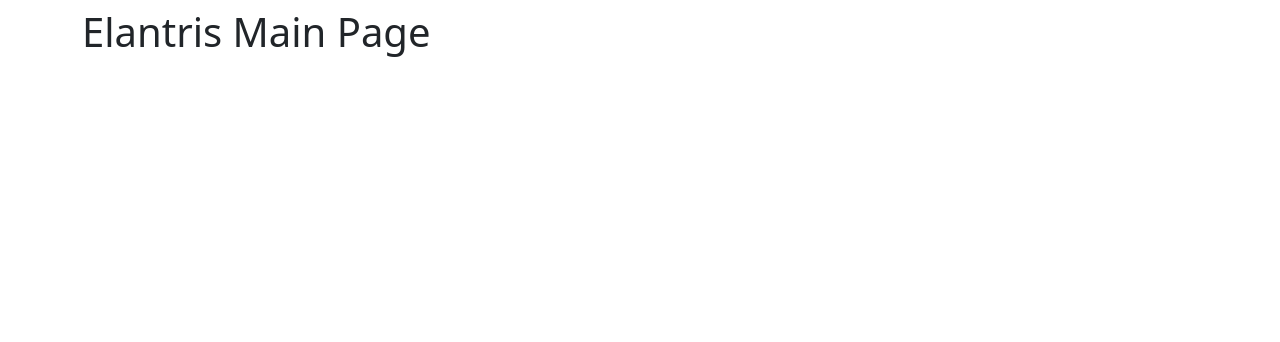
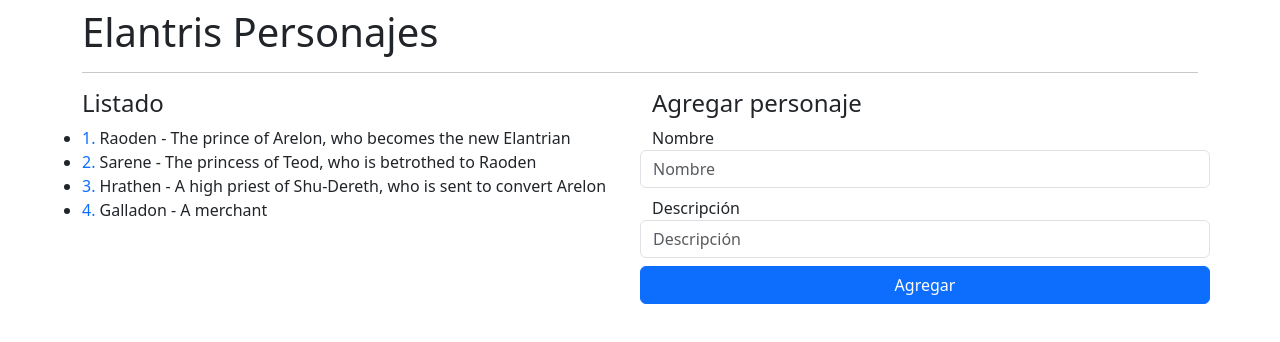
Before and after one commit to caindra/learning_angular, an Angular app in the folder 01-bases/: page / in a window 1280 px wide. Shown: the top 342 px of the page. Built offline with nearby package versions, Linux system fonts and the light colour scheme.

Commit message:
connecting components + introducting input

```diff
--- /dev/null
+++ b/01-bases/src/app/elantris/components/add-character/add-character.component.html
@@ -0,0 +1,8 @@
+<h4>Agregar personaje</h4>
+<form class="row">
+  <label for="nombre">Nombre</label>
+  <input class="form-control mb-2" name="nombre" id="nombre" type="text" placeholder="Nombre">
+  <label for="descripcion">Descripción</label>
+  <input class="form-control mb-2" name="descripcion" id="descripcion" type="text" placeholder="Descripción">
+  <button class="btn btn-primary">Agregar</button>
+</form>
--- /dev/null
+++ b/01-bases/src/app/elantris/components/list/list.component.html
@@ -0,0 +1,8 @@
+<h4>Listado</h4>
+<ul class="list-group">
+  <li *ngFor="let character of characterList; let i = index"
+    class="list-grpup-item">
+    <span class="text-primary">{{i + 1}}. </span>
+    <span>{{ character.name }}</span> - {{ character.description }}
+  </li>
+</ul>
--- /dev/null
+++ b/01-bases/src/app/elantris/components/list/list.component.ts
@@ -0,0 +1,20 @@
+import { Component, Input } from '@angular/core';
+import { Character } from '../../interfaces/character.interface';
+
+@Component({
+  selector: 'app-elantris-list',
+  standalone: false,
+
+  templateUrl: './list.component.html',
+  styleUrl: './list.component.scss'
+})
+export class ListComponent {
+
+  @ Input()
+  public characterList: Character[] = [
+    {
+      name: 'Karata',
+      description: 'One of the main characters of the book'
+    }
+  ];
+}
--- a/01-bases/src/app/elantris/elantris.module.ts
+++ b/01-bases/src/app/elantris/elantris.module.ts
@@ -1,12 +1,16 @@
 import { NgModule } from '@angular/core';
 import { CommonModule } from '@angular/common';
 import { MainPageComponent } from './pages/main-page.component';
+import { ListComponent } from './components/list/list.component';
+import { AddCharacterComponent } from './components/add-character/add-character.component';
 
 
 
 @NgModule({
   declarations: [
-    MainPageComponent
+    MainPageComponent,
+    ListComponent,
+    AddCharacterComponent
   ],
   imports: [
     CommonModule,
--- /dev/null
+++ b/01-bases/src/app/elantris/interfaces/character.interface.ts
@@ -0,0 +1,6 @@
+
+
+export interface Character {
+  name: string;
+  description: string;
+}
--- a/01-bases/src/app/elantris/pages/main-page.component.html
+++ b/01-bases/src/app/elantris/pages/main-page.component.html
@@ -1 +1,13 @@
-<h1>Elantris Main Page</h1>
+<h1>Elantris Personajes</h1>
+<hr>
+
+<div class="row">
+  <div class="col">
+    <app-elantris-list [characterList]="characters" ></app-elantris-list>
+
+  </div>
+  <div class="col">
+    <app-add-character></app-add-character>
+
+  </div>
+</div>
--- a/01-bases/src/app/elantris/pages/main-page.component.ts
+++ b/01-bases/src/app/elantris/pages/main-page.component.ts
@@ -1,4 +1,5 @@
 import { Component } from '@angular/core';
+import { Character } from '../interfaces/character.interface';
 
 @Component({
   selector: 'app-elantris-main-page',
@@ -11,4 +12,22 @@
   subtitle = 'The city of the gods';
   description = 'Elantris is a city of splendor and magic. The city used to be the home of the gods, but now it\'s a city of the damned.';
 
+  public characters: Character[] = [
+    {
+      name: 'Raoden',
+      description: 'The prince of Arelon, who becomes the new Elantrian'
+    },
+    {
+      name: 'Sarene',
+      description: 'The princess of Teod, who is betrothed to Raoden'
+    },
+    {
+      name: 'Hrathen',
+      description: 'A high priest of Shu-Dereth, who is sent to convert Arelon'
+    },
+    {
+      name: 'Galladon',
+      description: 'A merchant'
+    }
+  ];
 }
```
Also changed, not shown: 01-bases/src/app/elantris/components/add-character/add-character.component.ts (added, +12 -0 lines), 01-bases/src/app/elantris/components/add-character/add-character.component.scss (added), 01-bases/src/app/elantris/components/list/list.component.scss (added).
